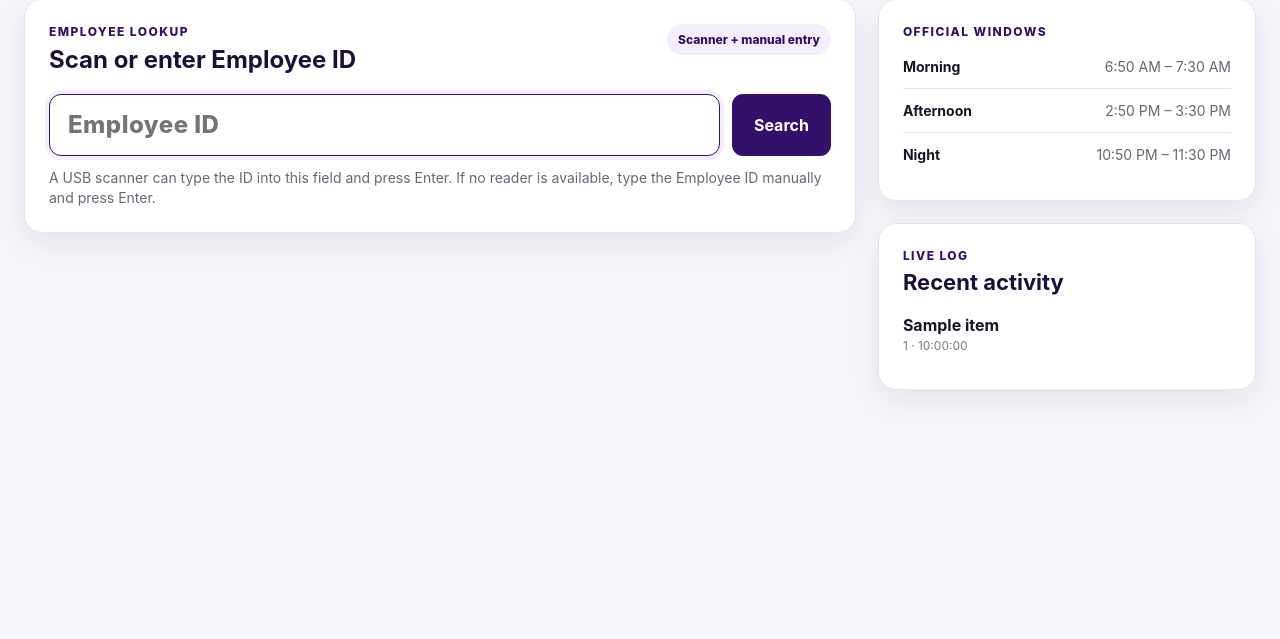
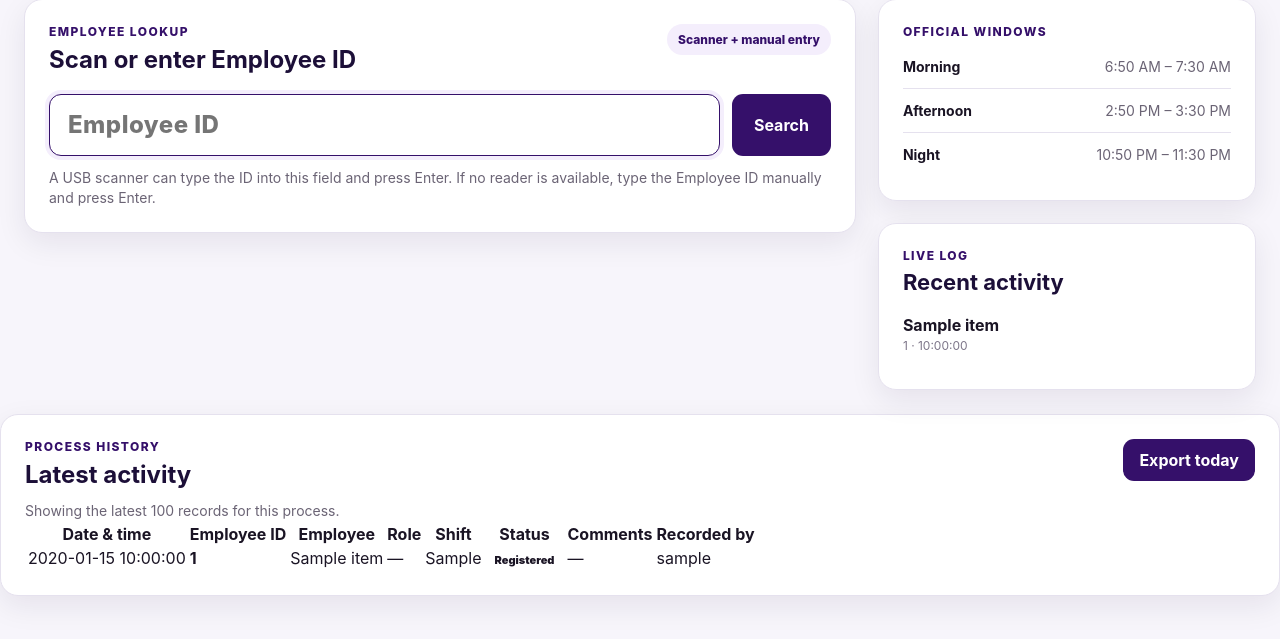
Before and after one commit to oscararrise/check_appearance, a Django app: template templates/appearance/workspace.html in a window 1280 px wide. Shown: the part 144-783 px from the top of the page. Run offline with Django 5.2, Linux system fonts and the light colour scheme; the template is opened without the code that fills it: most values are stand-ins (such as "Sample title", 1, 10 or a date in 2020).

Commit message:
feat: add process history table to both appearance workflows

```diff
--- a/templates/appearance/workspace.html
+++ b/templates/appearance/workspace.html
@@ -105,6 +105,62 @@
             </article>
         </aside>
     </main>
+
+    <section class="history-shell">
+        <article class="card history-card">
+            <div class="section-heading history-heading">
+                <div>
+                    <p class="eyebrow">PROCESS HISTORY</p>
+                    <h2>Latest activity</h2>
+                    <p class="helper">Showing the latest 100 records for this process.</p>
+                </div>
+                <a class="btn btn-primary" href="{% url 'appearance:export_report' %}?process={{ process }}">Export today</a>
+            </div>
+
+            <div class="history-table-wrap">
+                <table class="history-table">
+                    <thead>
+                        <tr>
+                            <th>Date & time</th>
+                            <th>Employee ID</th>
+                            <th>Employee</th>
+                            <th>Role</th>
+                            <th>Shift</th>
+                            <th>Status</th>
+                            <th>Comments</th>
+                            <th>Recorded by</th>
+                        </tr>
+                    </thead>
+                    <tbody id="history-table-body">
+                        {% for item in history %}
+                        <tr>
+                            <td class="history-datetime">{{ item.recorded_at|date:"Y-m-d H:i:s" }}</td>
+                            <td><strong>{{ item.employee_id }}</strong></td>
+                            <td>{{ item.employee_name }}</td>
+                            <td>{{ item.role|default:"—" }}</td>
+                            <td>{{ item.get_shift_display }}</td>
+                            <td>
+                                {% if process == "CHECK" %}
+                                <span class="status-pill status-{{ item.status|lower }}">{{ item.get_status_display }}</span>
+                                {% else %}
+                                <span class="status-pill status-registered">Registered</span>
+                                {% endif %}
+                            </td>
+                            <td class="history-comment">
+                                {% if process == "CHECK" %}{{ item.comment|default:"—" }}{% else %}—{% endif %}
+                            </td>
+                            <td>{{ item.recorded_by.get_username }}</td>
+                        </tr>
+                        {% empty %}
+                        <tr id="empty-history">
+                            <td colspan="8" class="history-empty">No process history yet.</td>
+                        </tr>
+                        {% endfor %}
+                    </tbody>
+                </table>
+            </div>
+        </article>
+    </section>
 </div>
 <script src="{% static 'js/appearance.js' %}"></script>
 {% endblock %}
```
